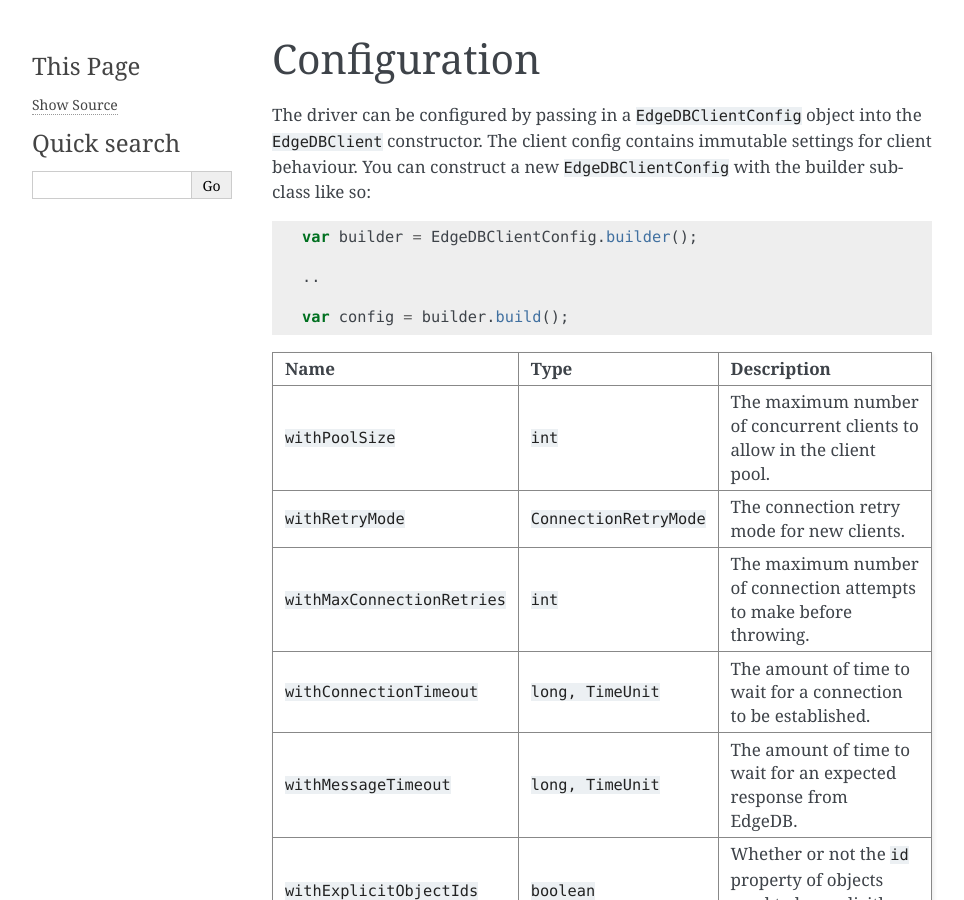
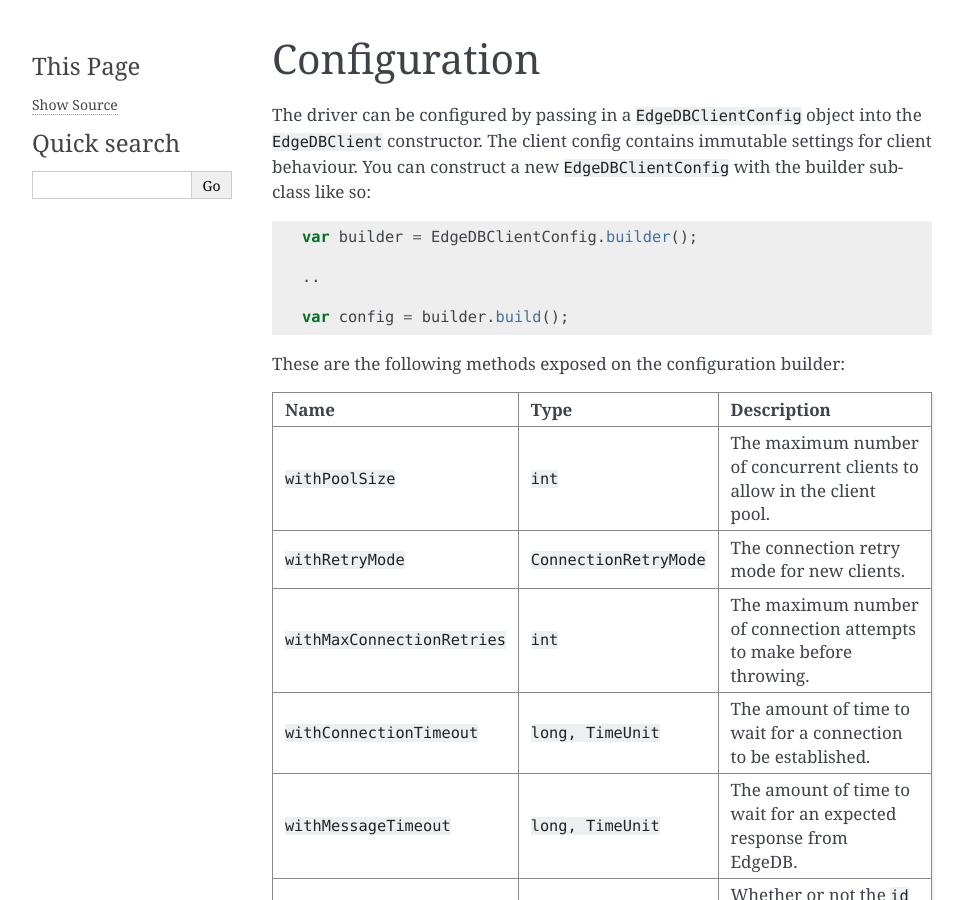
Before and after one commit to edgedb/edgedb-java, a Sphinx documentation site: the page built from docs/configuration.rst, in a window 1280 px wide and 900 px high. Shown: the whole window, without its empty margins (148-1112 px from the left). Built offline with Sphinx 7.4.7, drawn with Linux system fonts in a browser that asks for light colours.

Commit message:
Add blurb for configuration builder

```diff
--- a/docs/configuration.rst
+++ b/docs/configuration.rst
@@ -17,6 +17,7 @@
 
     var config = builder.build();
 
+These are the following methods exposed on the configuration builder:
 
 +------------------------------+-------------------------+---------------------------------------------------------------------------------------------+
 | Name                         | Type                    | Description                                                                                 |
```
